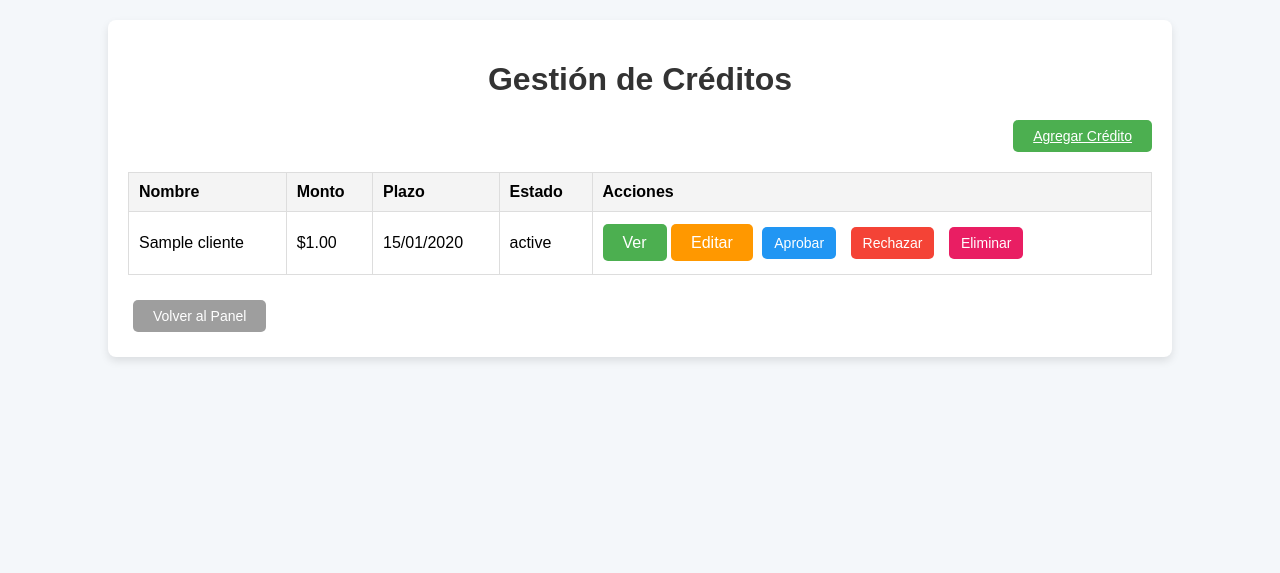
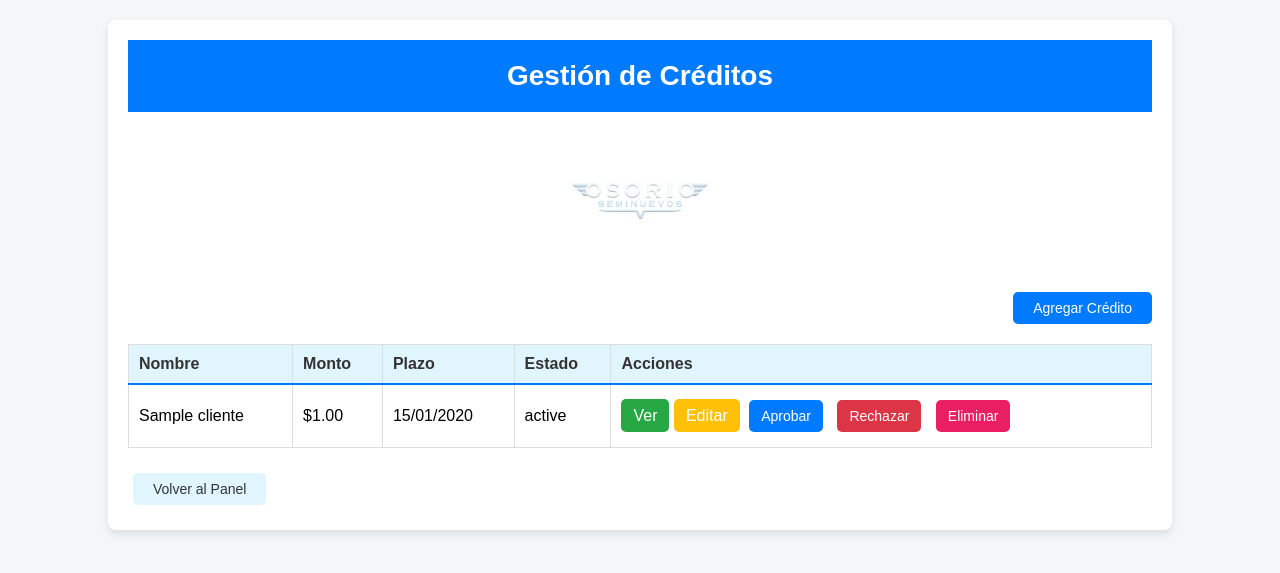
Before and after one commit to briancgx/concesionaria-osorio, a Flask app: page /creditos in a window 1280 px wide. Shown: the top 573 px of the page. Run offline with Flask 3, Linux system fonts and the light colour scheme; tables that the repository leaves empty hold one stand-in row (values such as "Sample post"); parts of the project's set-up code (start-up, migrations or seed data) failed here and were passed over.

Commit message:
Estilos en gestión de créditos

```diff
--- a/static/css/creditos.css
+++ b/static/css/creditos.css
@@ -5,6 +5,50 @@ body {
     padding: 0;
     background-color: #f4f7fa;
 }
+
+/* Barra de encabezado */
+.header-bar {
+    display: flex;
+    flex-direction: column;
+    align-items: center;
+    justify-content: center;
+    background-color: #007BFF; /* Azul claro */
+    color: white;
+    width: 100%; /* Asegura que ocupe todo el ancho del contenedor */
+    padding: 20px;
+    box-sizing: border-box; /* Incluye el padding dentro del ancho total */
+    overflow: hidden; /* Previene que el contenido se desborde */
+}
+
+.title-container {
+    display: flex;
+    justify-content: center;
+    width: 100%;
+}
+
+h1 {
+    margin: 0;
+    font-size: 28px;
+    text-align: center;
+    color: white;
+    width: 100%; /* Asegura que el título ocupe el ancho del contenedor */
+    word-wrap: break-word; /* Evita que el texto se salga si es largo */
+}
+
+/* Logo debajo del título */
+/* Contenedor del logo */
+.logo-container {
+    display: flex;
+    justify-content: center;  /* Centra horizontalmente */
+    align-items: center;      /* Alinea verticalmente (en caso de que haya más contenido en el futuro) */
+    margin-top: 10px;         /* Espacio entre el título y el logo */
+}
+
+.logo {
+    width: 150px;  /* Ajusta el tamaño del logo */
+    height: auto;  /* Mantiene la proporción del logo */
+}
+
 
 /* Contenedor principal */
 .container {
@@ -14,12 +58,6 @@ body {
     background-color: white;
     border-radius: 8px;
     box-shadow: 0 4px 8px rgba(0, 0, 0, 0.1);
-}
-
-/* Encabezado */
-h1 {
-    text-align: center;
-    color: #333;
 }
 
 /* Tabla */
@@ -36,11 +74,17 @@ th, td {
 }
 
 th {
-    background-color: #f4f4f4;
+    background-color: #e1f5fe;  /* Azul claro */
+    color: #333;
+    border-bottom: 2px solid #007BFF;
 }
 
 td {
     background-color: #fff;
+}
+
+tr:hover {
+    background-color: #f1f1f1;
 }
 
 /* Botones de acción (ver, aprobar, rechazar, editar, eliminar) */
@@ -55,22 +99,28 @@ button {
 
 /* Colores de botones */
 .btn-ver {
-    background-color: #4CAF50;
+    background-color: #28a745;
     color: white;
+    padding: 8px 12px;
+    text-decoration: none;
+    border-radius: 5px;
+}
+
+.btn-editar {
+    background-color: #ffc107;
+    color: white;
+    padding: 8px 12px;
+    text-decoration: none;
+    border-radius: 5px;
 }
 
 .btn-aprobar {
-    background-color: #2196F3;
+    background-color: #007BFF; /* Azul claro */
     color: white;
 }
 
 .btn-rechazar {
-    background-color: #f44336;
-    color: white;
-}
-
-.btn-editar {
-    background-color: #ff9800;
+    background-color: #dc3545;
     color: white;
 }
 
@@ -88,23 +138,25 @@ button {
 
 .btn-agregar {
     padding: 8px 20px;
-    background-color: #4CAF50; /* Verde */
+    background-color: #007BFF; /* Azul claro */
     color: white;
     border-radius: 5px;
     font-size: 14px;
     cursor: pointer;
     border: none;
+    margin-top: 20px; /* Añadido margen superior */
+    text-decoration: none;  /* Elimina el subrayado */
 }
 
 .btn-agregar:hover {
-    background-color: #45a049;
+    background-color: #0056b3;
 }
 
 /* Botón Volver al Panel */
 .btn-volver {
     padding: 8px 20px;
-    background-color: #9E9E9E;
-    color: white;
+    background-color: #e1f5fe;  /* Azul claro */
+    color: #333;
     border-radius: 5px;
     font-size: 14px;
     cursor: pointer;
@@ -113,5 +165,5 @@ button {
 }
 
 .btn-volver:hover {
-    background-color: #757575;
+    background-color: #b3e5fc;
 }
--- a/templates/creditos.html
+++ b/templates/creditos.html
@@ -8,7 +8,17 @@
 </head>
 <body>
     <div class="container">
-        <h1>Gestión de Créditos</h1>
+        <!-- Barra de encabezado -->
+        <div class="header-bar">
+            <div class="title-container">
+                <h1>Gestión de Créditos</h1>
+            </div>
+            <!-- Logo debajo del título -->
+
+        </div>
+        <div class="logo-container">
+            <img src="{{ url_for('static', filename='images/logof.jpeg') }}" alt="Logo" class="logo">
+        </div>
 
         <!-- Botón para agregar crédito -->
         <div class="button-container">
@@ -31,28 +41,20 @@
                     <!-- Iterar sobre los créditos -->
                     {% for credito in creditos %}
                     <tr>
-                        <td>{{ credito.cliente.Nombre }}</td>  <!-- Nombre del cliente asociado al crédito -->
-                        <td>${{ credito.Monto_crédito }}</td>  <!-- Monto del crédito -->
-                        <td>{{ credito.Fecha_otorgamiento.strftime('%d/%m/%Y') }}</td>  <!-- Fecha de otorgamiento -->
-                        <td>{{ credito.Estado_Crédito }}</td>  <!-- Estado del crédito -->
+                        <td>{{ credito.cliente.Nombre }}</td>
+                        <td>${{ credito.Monto_crédito }}</td>
+                        <td>{{ credito.Fecha_otorgamiento.strftime('%d/%m/%Y') }}</td>
+                        <td>{{ credito.Estado_Crédito }}</td>
                         <td>
-                            <!-- Ver -->
-                            <a href="{{ url_for('main.ver_credito', id=credito.ID_Crédito) }}" class="btn-ver" style="background-color: #4CAF50; color: white; padding: 10px 20px; border: none; border-radius: 5px; text-decoration: none;">Ver</a>
-
-                            <!-- Editar -->
-                            <a href="{{ url_for('main.editar_credito', id=credito.ID_Crédito) }}" class="btn-editar" style="background-color: #FF9800; color: white; padding: 10px 20px; border: none; border-radius: 5px; text-decoration: none;">Editar</a>
-
-                            <!-- Aprobar -->
+                            <!-- Botones de acción como botones (no solo texto) -->
+                            <a href="{{ url_for('main.ver_credito', id=credito.ID_Crédito) }}" class="btn-ver">Ver</a>
+                            <a href="{{ url_for('main.editar_credito', id=credito.ID_Crédito) }}" class="btn-editar">Editar</a>
                             <form action="{{ url_for('main.aprobar_credito', id=credito.ID_Crédito) }}" method="POST" style="display:inline;">
                                 <button type="submit" class="btn-aprobar">Aprobar</button>
                             </form>
-
-                            <!-- Rechazar -->
                             <form action="{{ url_for('main.rechazar_credito', id=credito.ID_Crédito) }}" method="POST" style="display:inline;">
                                 <button type="submit" class="btn-rechazar">Rechazar</button>
                             </form>
-
-                            <!-- Eliminar -->
                             <form action="{{ url_for('main.eliminar_credito', id=credito.ID_Crédito) }}" method="POST" style="display:inline;">
                                 <button type="submit" class="btn-eliminar">Eliminar</button>
                             </form>
```
